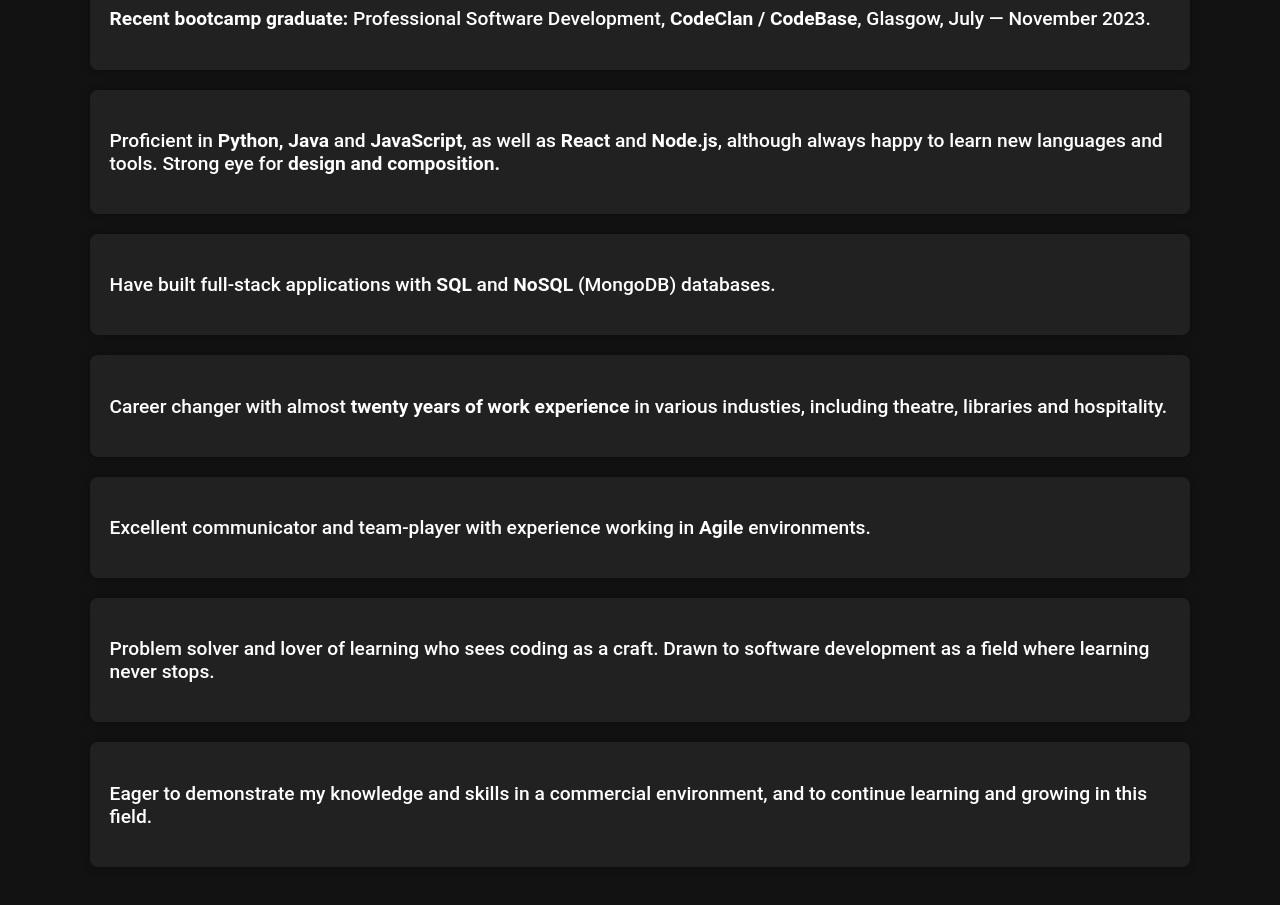
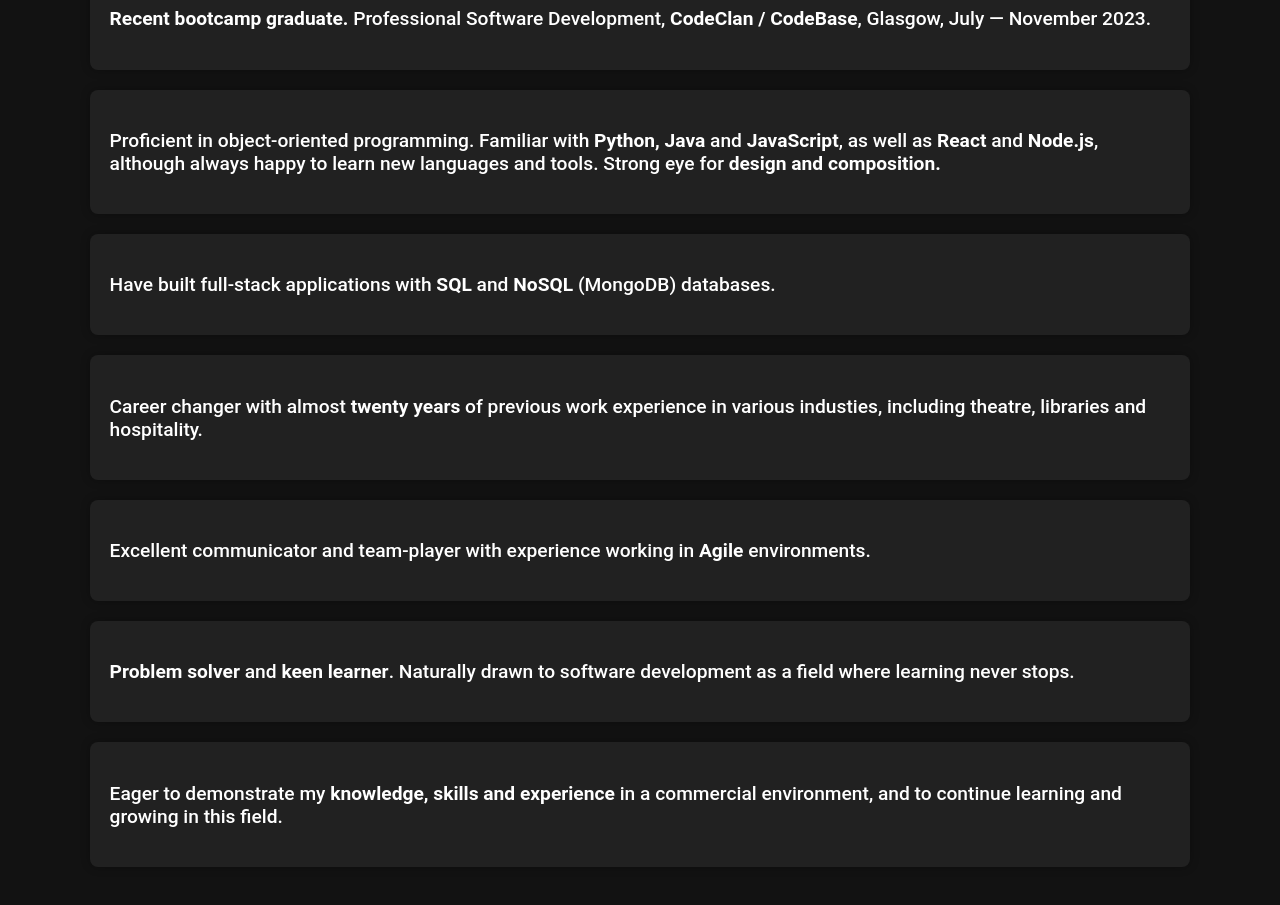
Before and after one commit to markmcgrory/portfolio, a React (Create React App) app: page / in a window 1280 px wide. Shown: the part 4320-5225 px from the top of the page. Built offline with nearby package versions, Linux system fonts and the light colour scheme.

Commit message:
about text improved

```diff
--- a/src/components/About.jsx
+++ b/src/components/About.jsx
@@ -11,14 +11,14 @@
         <Fade  left>
           <div className='about-box'>
             <p className='about-one'>
-              <strong>Recent bootcamp graduate: </strong>Professional Software Development, <strong>CodeClan / CodeBase</strong>, Glasgow, July — November 2023.
+              <strong>Recent bootcamp graduate. </strong>Professional Software Development, <strong>CodeClan / CodeBase</strong>, Glasgow, July — November 2023.
             </p>
           </div>
         </Fade>
         <Fade right>
           <div className='about-box'>
             <p className='about-two'>
-              Proficient in <strong>Python, Java</strong> and <strong>JavaScript</strong>, as well as <strong>React</strong> and <strong>Node.js</strong>, although always happy to learn new languages and tools. Strong eye for <strong>design and composition.</strong>
+              Proficient in object-oriented programming. Familiar with <strong>Python, Java</strong> and <strong>JavaScript</strong>, as well as <strong>React</strong> and <strong>Node.js</strong>, although always happy to learn new languages and tools. Strong eye for <strong>design and composition.</strong>
             </p>
           </div>
         </Fade>
@@ -32,7 +32,7 @@
         <Fade right>
           <div className='about-box'>
             <p className='about-four'>
-              Career changer with almost <strong>twenty years of work experience</strong> in various industies, including theatre, libraries and hospitality.
+              Career changer with almost <strong>twenty years</strong> of previous work experience in various industies, including theatre, libraries and hospitality.
             </p>
           </div>
         </Fade>
@@ -46,14 +46,14 @@
         <Fade right>
           <div className='about-box'>
             <p className='about-five'>
-             Problem solver and lover of learning who sees coding as a craft. Drawn to software development as a field where learning never stops.
+             <strong>Problem solver</strong> and <strong>keen learner</strong>. Naturally drawn to software development as a field where learning never stops.
             </p>
           </div>
           </Fade>
           <Fade left>
           <div className='about-box'>
           <p className='about-six'>
-            Eager to demonstrate my knowledge and skills in a commercial environment, and to continue learning and growing in this field.
+            Eager to demonstrate my <strong>knowledge, skills and experience</strong> in a commercial environment, and to continue learning and growing in this field.
           </p>
           </div>
           </Fade>
--- a/src/components/Footer.jsx
+++ b/src/components/Footer.jsx
@@ -5,7 +5,7 @@
         <div className='footer'>
             Mark McGrory 2023. Built using&nbsp;
             <a href='https://react.dev/'>React</a>.
-            See the &nbsp;<a href='https://github.com/markmcgrory/portfolio'>code</a>.
+            See the&nbsp;<a href='https://github.com/markmcgrory/portfolio'>code</a>.
         </div>
      );
 }
```
